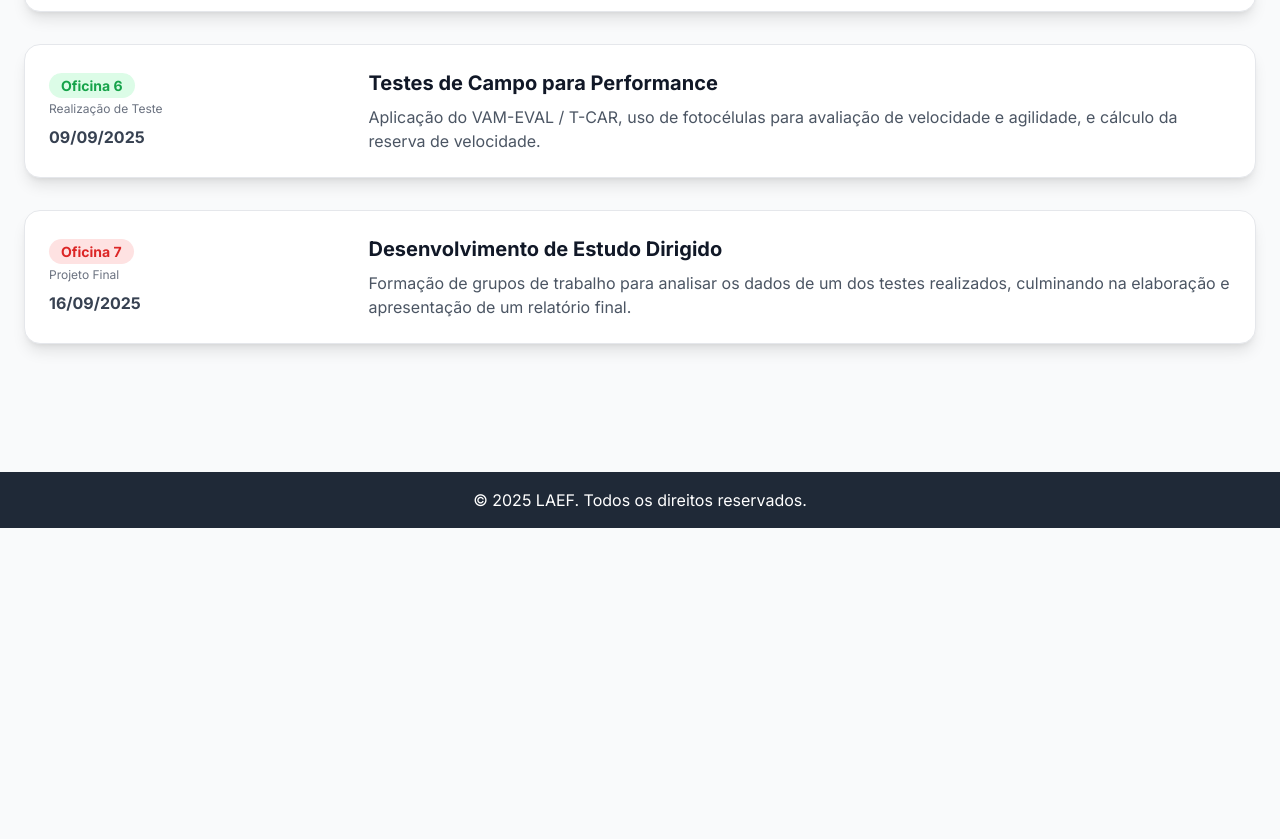
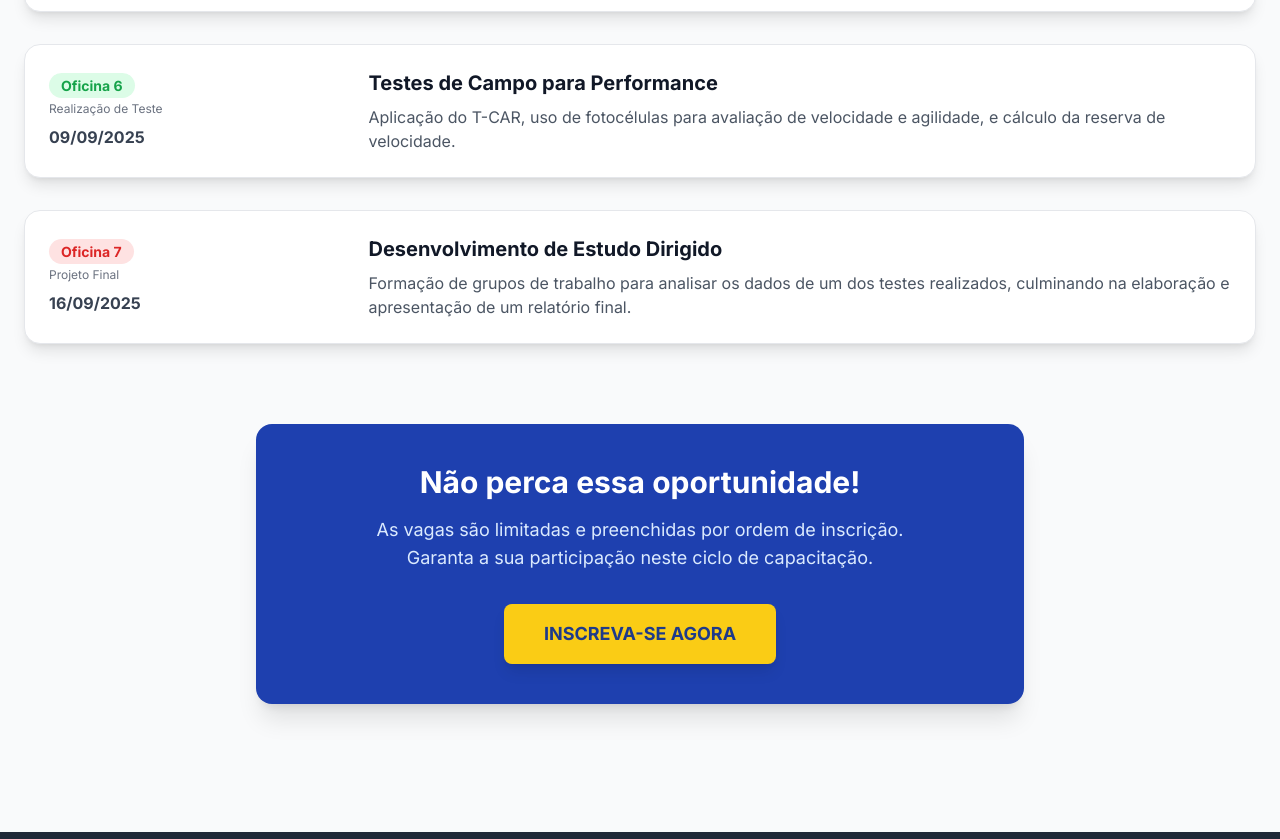
Before and after one commit to jpauleti/oficinaslaef, a plain HTML site: page index.html in a window 1280 px wide. Shown: the part 1958-2797 px from the top of the page. Before the commit the page ends 2486 px from the top, so only its background shows below. Drawn offline with nearby package versions, Linux system fonts and the light colour scheme.

Commit message:
index.html

```diff
--- a/index.html
+++ b/index.html
@@ -34,13 +34,13 @@
         <section class="text-center max-w-3xl mx-auto">
             <h2 class="text-3xl font-bold text-blue-900">Feito para aprimorar habilidades prátricas.</h2>
             <p class="mt-4 text-lg text-gray-600">
-                Esta iniciativa foi concebida para aprofundar conhecimentos e aprimorar as técnicas aplicadas nas rotinas do laboratório. Representa uma excelente oportunidade para o desenvolvimento prático, a troca de experiências e a qualificação.
+                Esta iniciativa foi concebida para aprofundar conhecimentos e aprimorar as técnicas aplicadas nas rotinas do laboratório. Representa uma excelente oportunidade para o desenvolvimento prático, a troca de experiências e a qualificação contínua.
             </p>
         </section>
 
         <!-- Inscription CTA Section -->
         <section id="inscricao" class="mt-16 bg-white p-8 rounded-2xl shadow-xl border border-blue-100 text-center max-w-2xl mx-auto">
-            <h3 class="text-2xl font-bold text-gray-900">Garanta sua vaga!</h3>
+            <h3 class="text-2xl font-bold text-gray-900">Garanta sua vaga! Elas são limitadas!</h3>
             <p class="mt-2 text-gray-600">Leia as informações abaixo e clique no botão para se inscrever.</p>
 
             <!-- Information Box -->
@@ -57,7 +57,7 @@
                         <svg class="w-5 h-5 mr-3 text-blue-500 flex-shrink-0 mt-1" xmlns="http://www.w3.org/2000/svg" fill="none" viewBox="0 0 24 24" stroke-width="1.5" stroke="currentColor">
                           <path stroke-linecap="round" stroke-linejoin="round" d="M9 12.75L11.25 15 15 9.75M21 12a9 9 0 11-18 0 9 9 0 0118 0z" />
                         </svg>
-                        <span><strong>Inscrições:</strong> O período inicial de inscrições abrangerá todos os módulos. Caso restem vagas, um novo período será aberto na semana anterior a cada oficina.</span>
+                        <span><strong>Inscrições:</strong> O período principal de inscrições abrangerá todos os módulos. Caso restem vagas, um novo período será aberto na semana anterior a cada oficina.</span>
                     </li>
                     <li class="flex items-start">
                          <svg class="w-5 h-5 mr-3 text-yellow-500 flex-shrink-0 mt-1" xmlns="http://www.w3.org/2000/svg" fill="none" viewBox="0 0 24 24" stroke-width="1.5" stroke="currentColor">
@@ -163,7 +163,7 @@
                         </div>
                         <div class="md:w-3/4 md:pl-6">
                             <h4 class="text-xl font-bold text-gray-900">Testes de Campo para Performance</h4>
-                            <p class="mt-2 text-gray-600">Aplicação do VAM-EVAL / T-CAR, uso de fotocélulas para avaliação de velocidade e agilidade, e cálculo da reserva de velocidade.</p>
+                            <p class="mt-2 text-gray-600">Aplicação do T-CAR, uso de fotocélulas para avaliação de velocidade e agilidade, e cálculo da reserva de velocidade.</p>
                         </div>
                     </div>
                 </div>
@@ -184,6 +184,19 @@
             </div>
         </section>
 
+        <!-- Final Inscription CTA Section -->
+        <section id="inscricao-final" class="mt-20 bg-blue-800 text-white p-10 rounded-2xl shadow-xl text-center max-w-3xl mx-auto">
+            <h3 class="text-3xl font-bold">Não perca essa oportunidade!</h3>
+            <p class="mt-4 text-lg text-blue-100 max-w-xl mx-auto">As vagas são limitadas e preenchidas por ordem de inscrição. Garanta a sua participação neste ciclo de capacitação.</p>
+
+            <div class="mt-8">
+                <a href="https://forms.gle/ELwW3rtbKCrmrCUf7"
+                   class="inline-block w-full sm:w-auto bg-yellow-400 text-blue-900 font-bold text-lg px-10 py-4 rounded-lg shadow-lg hover:bg-yellow-300 transition-transform transform hover:scale-105 focus:outline-none focus:ring-4 focus:ring-yellow-200">
+                    INSCREVA-SE AGORA
+                </a>
+            </div>
+        </section>
+
     </main>
 
     <!-- Footer -->
```
